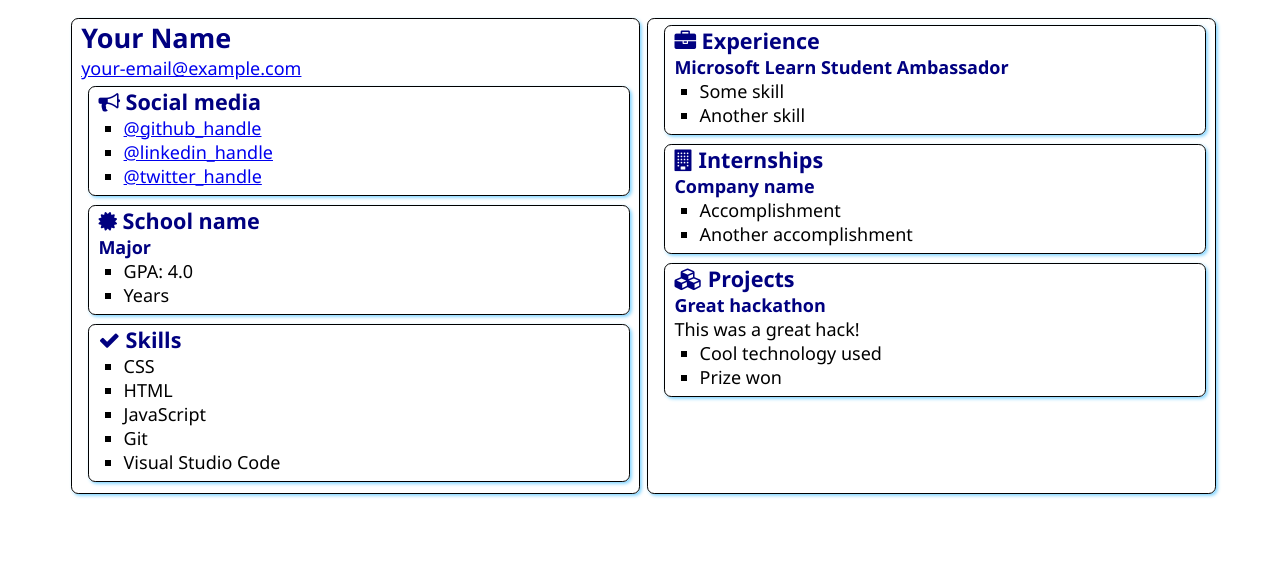
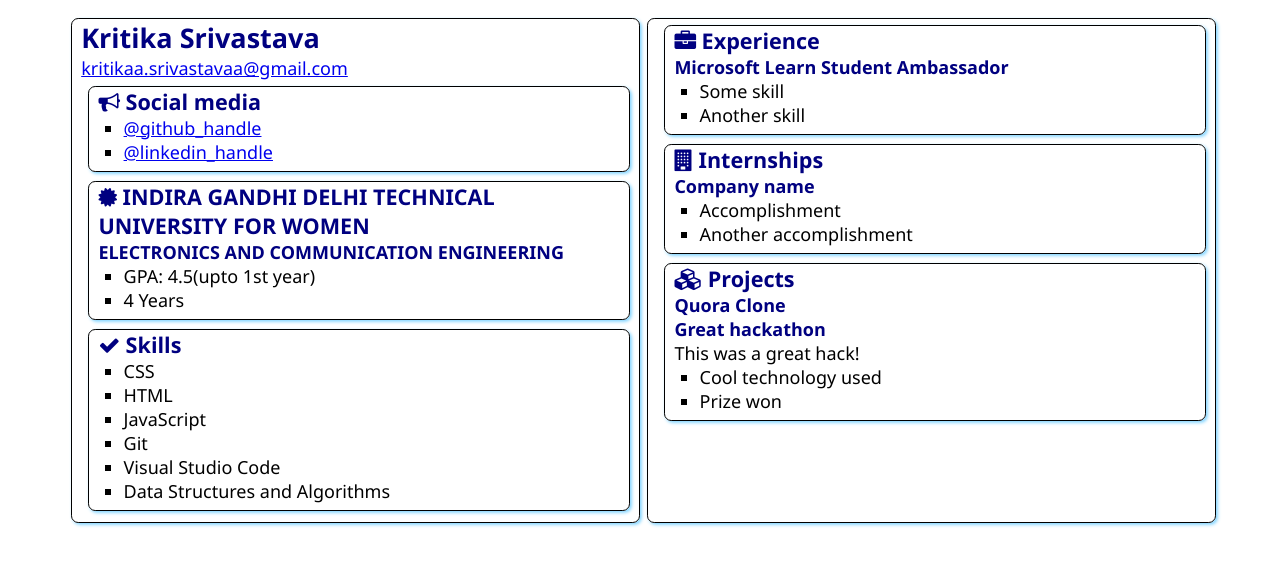
Before and after one commit to kritikaa-srivastavaa/SATechnicalOnboarding, a plain HTML site: page src/index.html in a window 1280 px wide. Drawn offline with Linux system fonts and the light colour scheme.

Commit message:
added my details

```diff
--- a/src/index.html
+++ b/src/index.html
@@ -12,8 +12,8 @@
 <body>
     <main>
         <article class="box">
-            <h1>Your Name</h1>
-            <div><a href="mailto:your.email@example.com">your-email@example.com</a></div>
+            <h1>Kritika Srivastava</h1>
+            <div><a href="kritikaa.srivastavaa@gmail.com">kritikaa.srivastavaa@gmail.com</a></div>
 
             <section class="box">
                 <h2>
@@ -21,9 +21,8 @@
                     Social media
                 </h2>
                 <ul>
-                    <li><a href="https://github.com/<handle>">@github_handle</a></li>
-                    <li><a href="https://linkedin.com/in/<handle>">@linkedin_handle</a></li>
-                    <li><a href="https://twitter.com/<handle>">@twitter_handle</a></li>
+                    <li><a href="https://github.com/kritikaa-srivastavaa">@github_handle</a></li>
+                    <li><a href="https://www.linkedin.com/in/kritika-srivastava-2a5910203/">@linkedin_handle</a></li>
                 </ul>
             </section>
 
@@ -31,12 +30,12 @@
                 <div class="education">
                     <h2>
                         <i class="fa fa-certificate" aria-hidden="true"></i>
-                        School name
+                        INDIRA GANDHI DELHI TECHNICAL UNIVERSITY FOR WOMEN
                     </h2>
-                    <h3>Major</h3>
+                    <h3>ELECTRONICS AND COMMUNICATION ENGINEERING</h3>
                     <ul>
-                        <li>GPA: 4.0</li>
-                        <li>Years</li>
+                        <li>GPA: 4.5(upto 1st year)</li>
+                        <li>4 Years</li>
                     </ul>
                 </div>
             </section>
@@ -52,6 +51,7 @@
                     <li>JavaScript</li>
                     <li>Git</li>
                     <li>Visual Studio Code</li>
+                    <li>Data Structures and Algorithms</li>
                 </ul>
             </section>
         </article>
@@ -84,7 +84,7 @@
                     <i class="fa fa-cubes" aria-hidden="true"></i>
                     Projects
                 </h2>
-
+                <h3>Quora Clone</h3>
                 <h3>Great hackathon</h3>
                 <div>This was a great hack!</div>
                 <ul>
```
